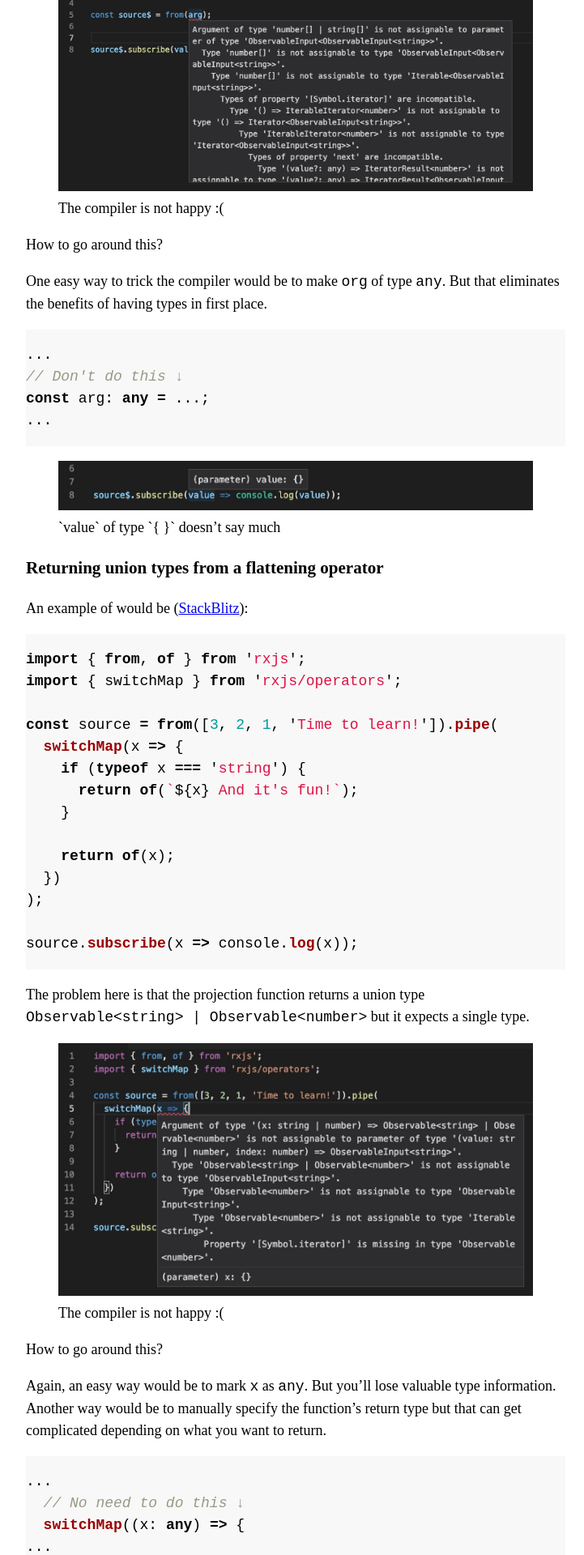
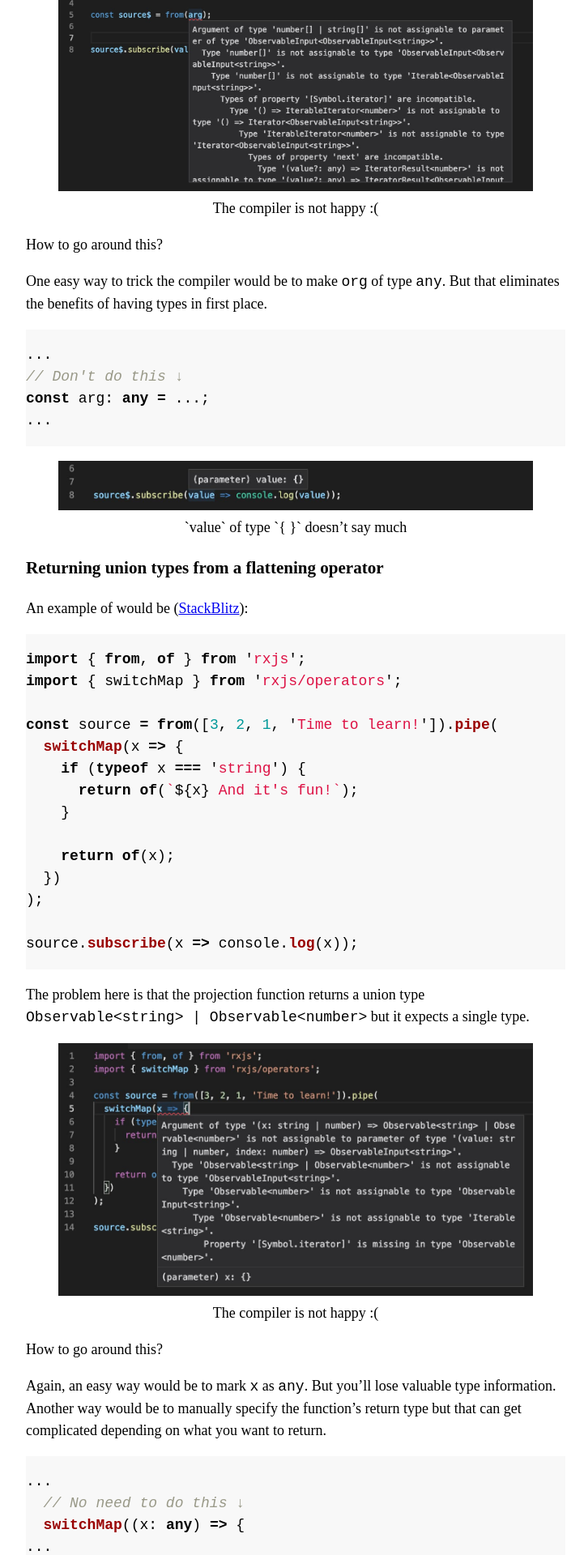
Before and after one commit to dzhavat/dzhavat.github.io, a Jekyll site: the page built from _posts/2019-02-07-union-types-in-rxjs-v6-4-0.md, in a window 1280 px wide. Shown: the part 1531-3451 px from the top of the page at 81% size, without its empty margins (275-996 px from the left). Built offline with Jekyll 4.4.1, drawn with Linux system fonts in a browser that asks for light colours.

Commit message:
Update custom.css

```diff
--- a/assets/css/custom.css
+++ b/assets/css/custom.css
@@ -16,6 +16,10 @@ main img {
   max-width: 100%;
 }
 
+figure {
+  text-align: center;
+}
+
 .text-center {
   text-align: center;
 }
```
